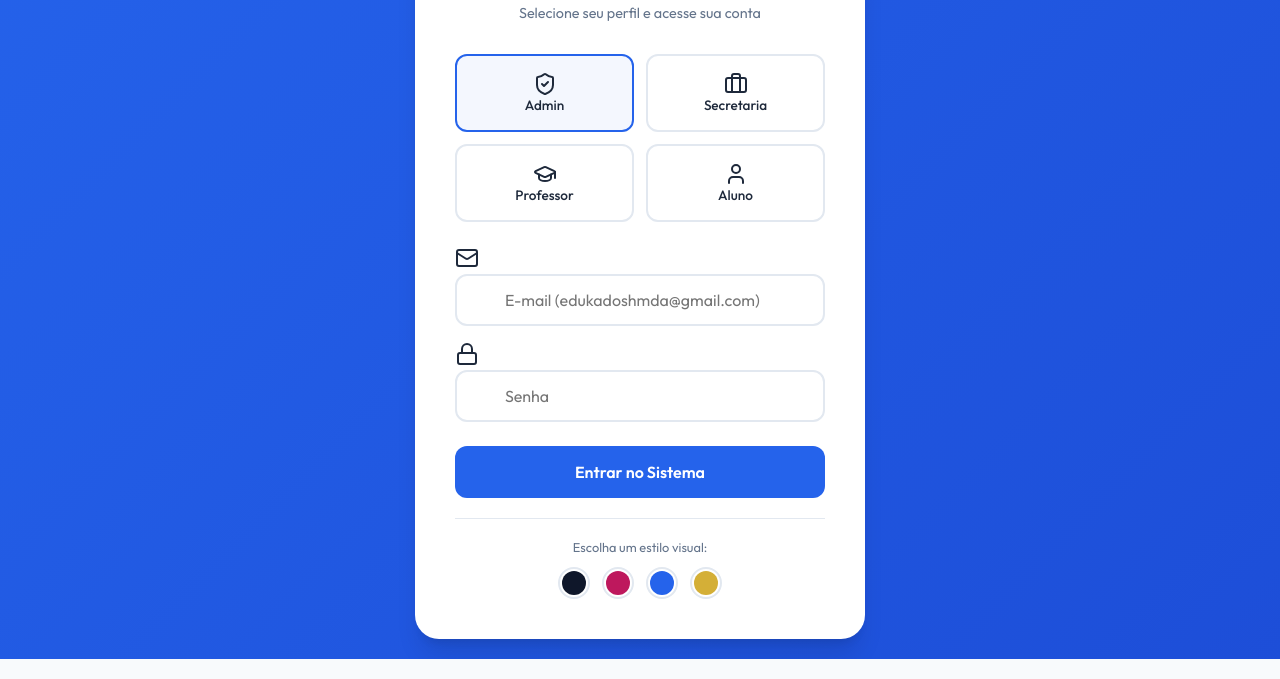
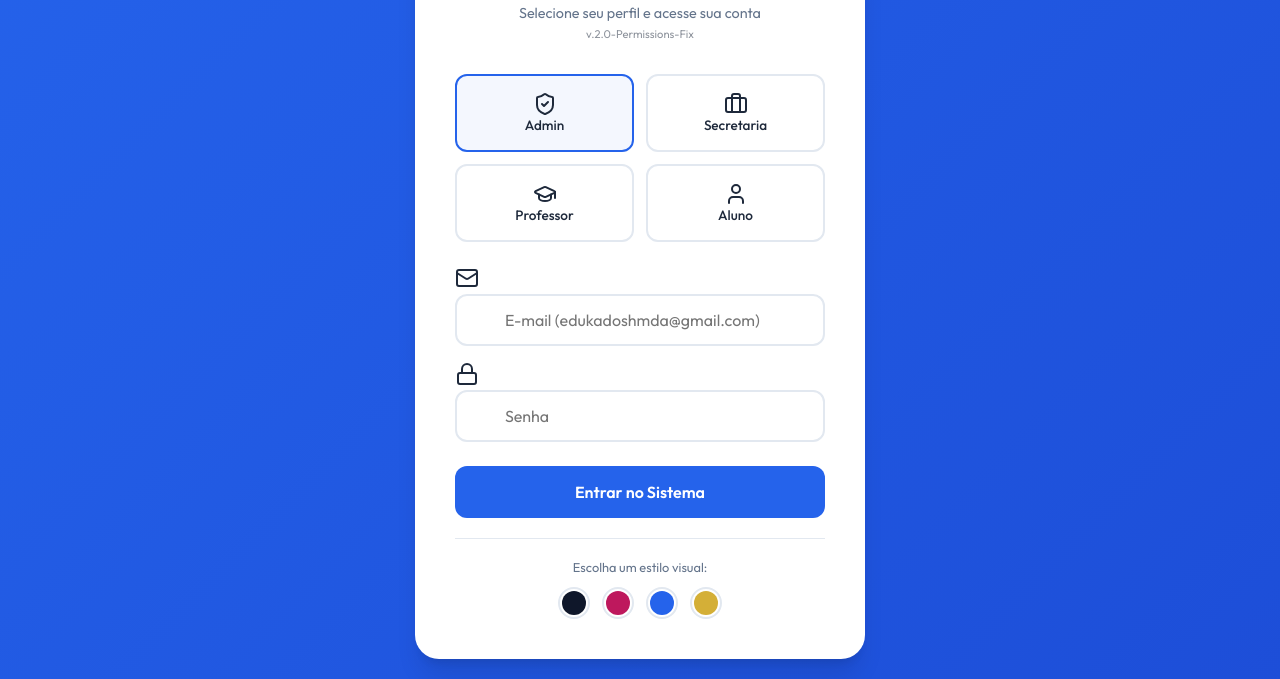
Before and after one commit to seminariosebitam-dot/scaling-bassoon-SEBITAM-LIMPO, a plain HTML site: page index.html in a window 1280 px wide. Shown: the part 213-892 px from the top of the page. Drawn offline with nearby package versions, Linux system fonts and the light colour scheme; no server answers.

Commit message:
VERIFICATION: Add version tag to login screen

```diff
--- a/index.html
+++ b/index.html
@@ -31,6 +31,7 @@
                             <img src="logo.jpg" alt="SEBITAM Logo" class="main-logo">
                         </div>
                         <p>Selecione seu perfil e acesse sua conta</p>
+                        <small style="opacity: 0.5; font-size: 0.7rem;">v.2.0-Permissions-Fix</small>
                     </div>
 
                     <form id="login-form">
```
